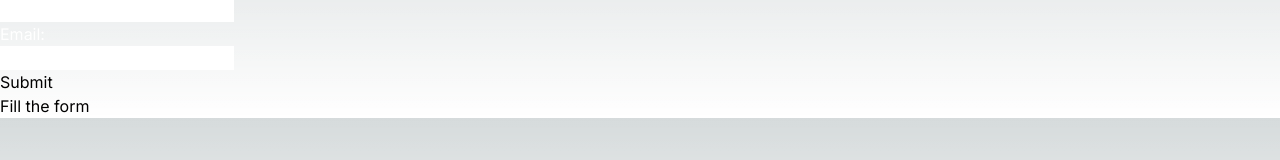
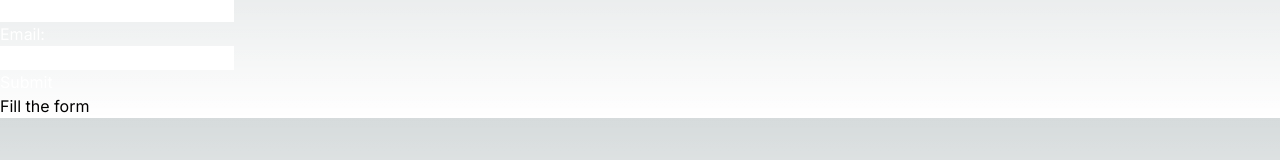
Before and after one commit to ShivendraPandey26/First, a Next.js app: page /hello in a window 1280 px wide. Shown: the part 126-286 px from the top of the page. Built offline with nearby package versions, Linux system fonts and the light colour scheme.

Commit message:
Update Form.js

```diff
--- a/src/app/hello/components/Form.js
+++ b/src/app/hello/components/Form.js
@@ -48,7 +48,7 @@
             required
           />
         </div>
-        <button type="submit">Submit</button>
+        <button className="text-white" type="submit">Submit</button>
       </form>
 
       {formData.name === "" ? <h1> Fill the form </h1> : <h1>Hello {formData.name} sir!!</h1>}
```
